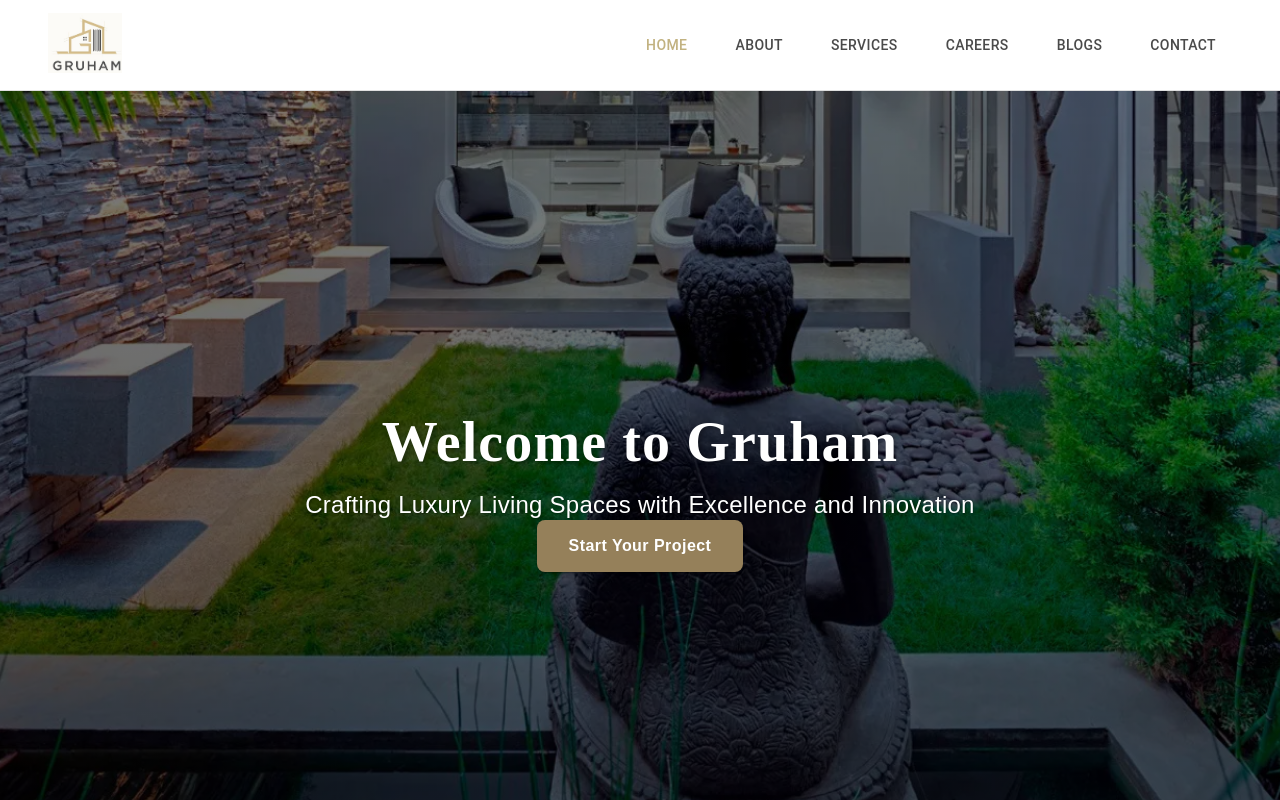
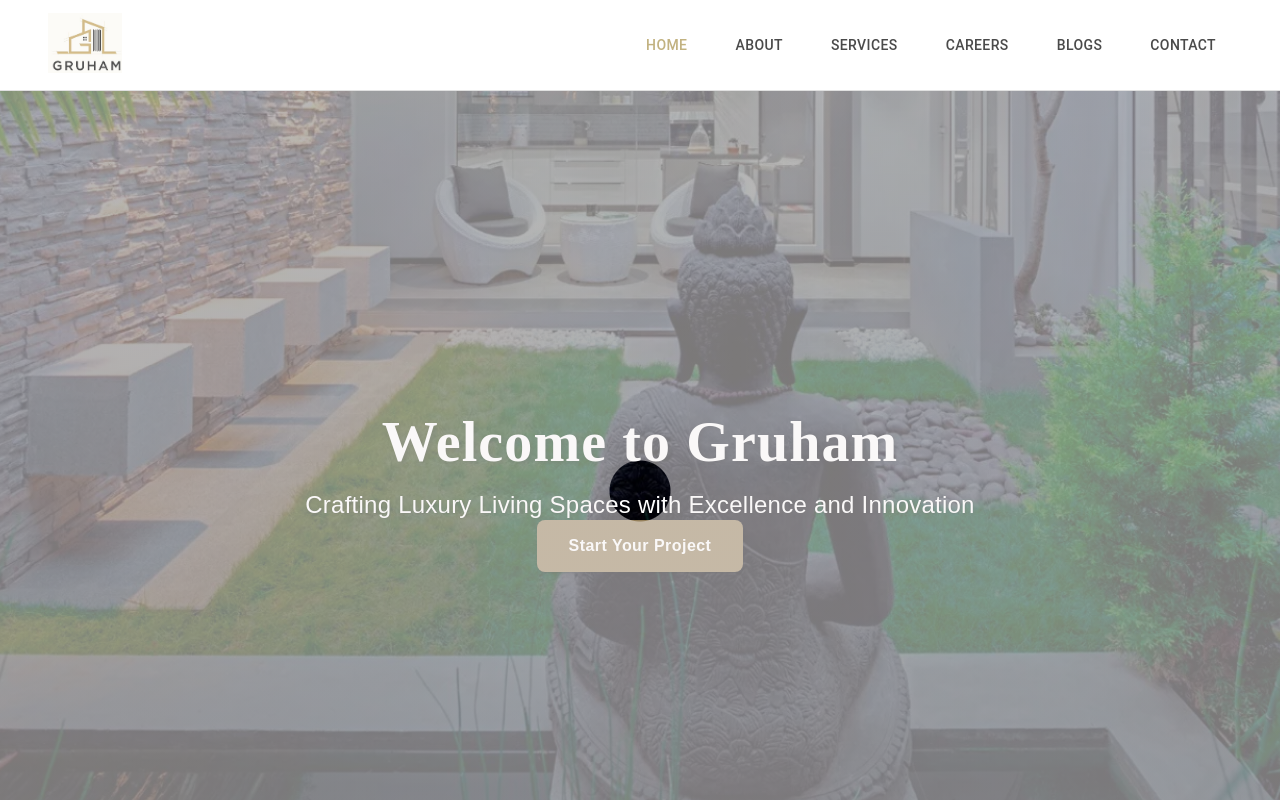
Before and after one commit to Rudreshcg/gruham-construction, a React (Vite) app: page / in a window 1280 px wide. Shown: the top 800 px of the page. Built offline with nearby package versions, Linux system fonts and the light colour scheme.

Commit message:
updated radial gradient

```diff
--- /dev/null
+++ b/src/common/RadialGradient.jsx
@@ -0,0 +1,79 @@
+import React, { useRef, useEffect } from "react";
+
+function RadialGradient({ outerDivRef }) {
+  const divRef = useRef(null);
+  // const outerdivRef = useRef(null)
+
+  useEffect(() => {
+    if (divRef.current) {
+      const handleMouseMove = (event) => {
+        const { width, height } = event.target.getBoundingClientRect();
+        const offsetX = event.offsetX;
+        const offsetY = event.offsetY;
+
+        const left = (offsetX / width) * 100;
+        const top = (offsetY / height) * 100;
+        debugger;
+        divRef.current.style.background = `radial-gradient(
+          circle at ${left}% ${top}%,
+          transparent ,
+           black
+        )`;
+      };
+
+      outerDivRef.current.addEventListener("mousemove", handleMouseMove);
+      outerDivRef.current.addEventListener("touchmove", handleMouseMove);
+      outerDivRef.current.addEventListener("touchstart", handleMouseMove);
+      outerDivRef.current.addEventListener("touchend", handleMouseMove);
+      return () => {
+        if (outerDivRef.current) {
+          outerDivRef.current.removeEventListener("mousemove", handleMouseMove);
+          outerDivRef.current.removeEventListener("touchmove", handleMouseMove);
+        }
+      };
+    }
+  }, []);
+
+  // const handleMouseMove = (event) => {
+  //   debugger;
+  //   const { width, height } = event.target.getBoundingClientRect();
+  //   const offsetX = event.screenX;
+  //   const offsetY = event.screenX;
+
+  //   const left = (offsetX / width) * 100;
+  //   const top = (offsetY / height) * 100;
+
+  //   divRef.current.style.background = `radial-gradient(
+  //     circle at ${left}% ${top}%,
+  //     transparent 30px,
+  //      rgba(245, 241, 241, 0.5) 31px
+  //   )`;
+  // };
+
+  return (
+    // <div ref={outerdivRef}>
+    <div
+      // onMouseOver={(e) => {
+      //   handleMouseMove(e);
+      // }}
+      ref={divRef}
+      style={{
+        width: "100%",
+        height: "100%",
+        background: `radial-gradient(
+              circle,
+              transparent 30px,
+               rgba(245, 241, 241, 0.5) 31px
+            )`,
+        position: "absolute",
+        zIndex: 100,
+        // cursor: "none",
+      }}
+    >
+      {/* Content of your div */}
+    </div>
+    // </div>
+  );
+}
+
+export default RadialGradient;
--- a/src/components/Home/Hero.jsx
+++ b/src/components/Home/Hero.jsx
@@ -1,11 +1,13 @@
-import React from "react";
+import React, { useRef } from "react";
 import { Box, Typography, Button, Container } from "@mui/material";
 import { motion } from "framer-motion";
 import { useNavigate } from "react-router-dom";
 import landingPageImage from "../../assets/images/hero_image.webp";
 import { SlideUp, FadeIn } from "../../animation/animate";
+import RadialGradient from "../../common/RadialGradient";
 
 const Hero = () => {
+  const maindivRef = useRef(null);
   const navigate = useNavigate();
 
   return (
@@ -35,8 +37,13 @@ const Hero = () => {
           zIndex: 1,
         },
       }}
+      ref={maindivRef}
     >
-      <Container maxWidth="lg" sx={{ position: "relative", zIndex: 2, textAlign: "center" }}>
+      <RadialGradient outerDivRef={maindivRef} />
+      <Container
+        maxWidth="lg"
+        sx={{ position: "relative", zIndex: 2, textAlign: "center" }}
+      >
         <motion.div variants={FadeIn(0.8)} initial="initial" animate="animate">
           <Typography
             variant="h1"
```
